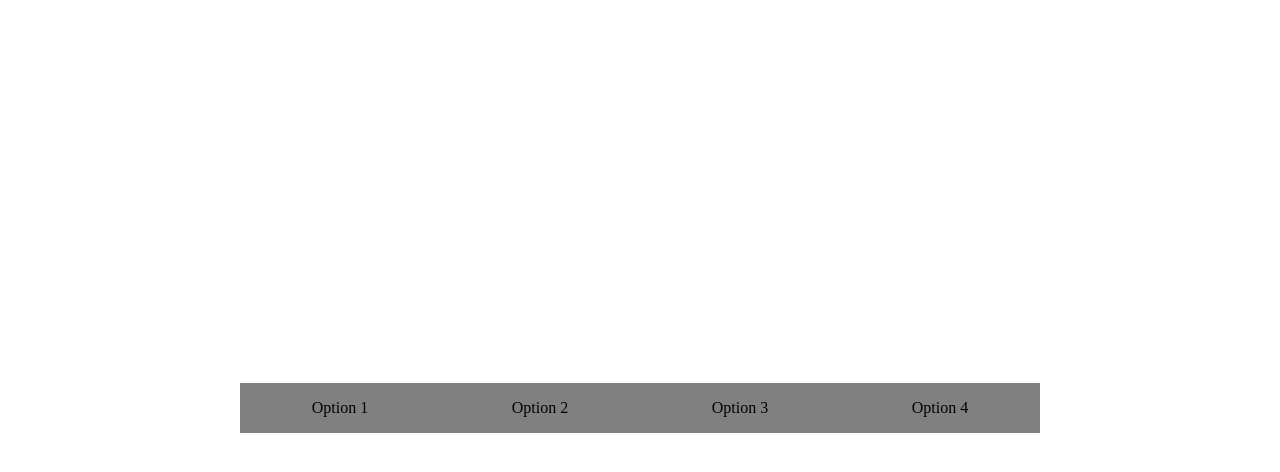
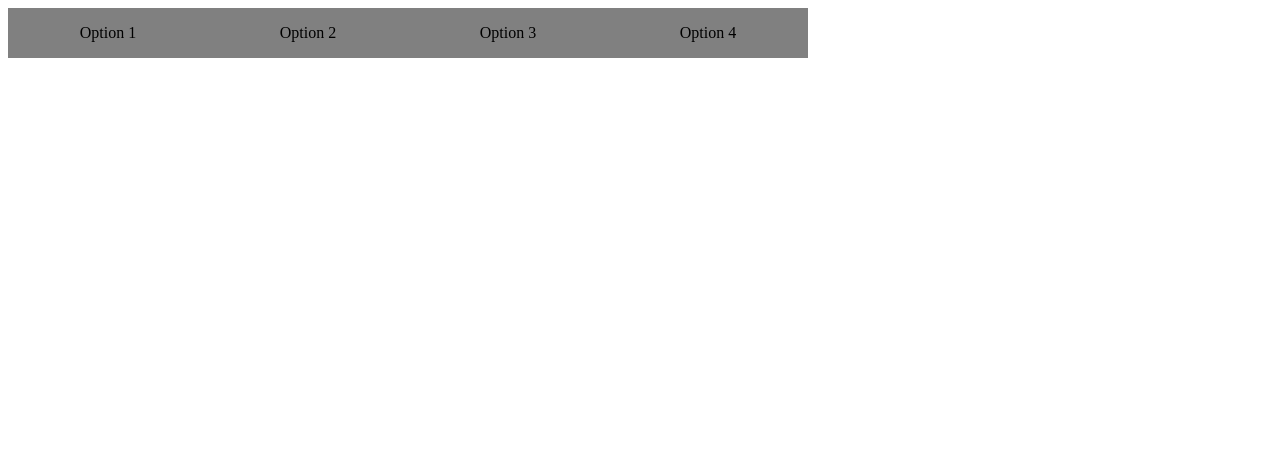
Before and after one commit to SaraVahidinovin/lecture-27maj, a plain HTML site: page easymenu/index.html in a window 1280 px wide. Drawn offline with Linux system fonts and the light colour scheme.

Commit message:
finall commit

```diff
--- a/easymenu/style.css
+++ b/easymenu/style.css
@@ -1,25 +1,27 @@
-body {
+/*body {
     display: flex;
     justify-content: center;
-    align-items: center;
     height: 100vh;
-}
+    margin-top: 50px;
+}*/
 
 .container {
     background-color: gray;
     width: 800px;
     height: 50px;
     display: flex;
-    justify-content: space-around;
-    align-items: center;
 }
 .menu{
     background-color: gray;
     color: black;
     text-decoration: none;
-
+    flex:1;
+    display: flex;
+    justify-content: center;
+    align-items: center;
 }
 
 .container .menu:hover{
     background-color: #333;
+    color: #888 ;
 }
```
